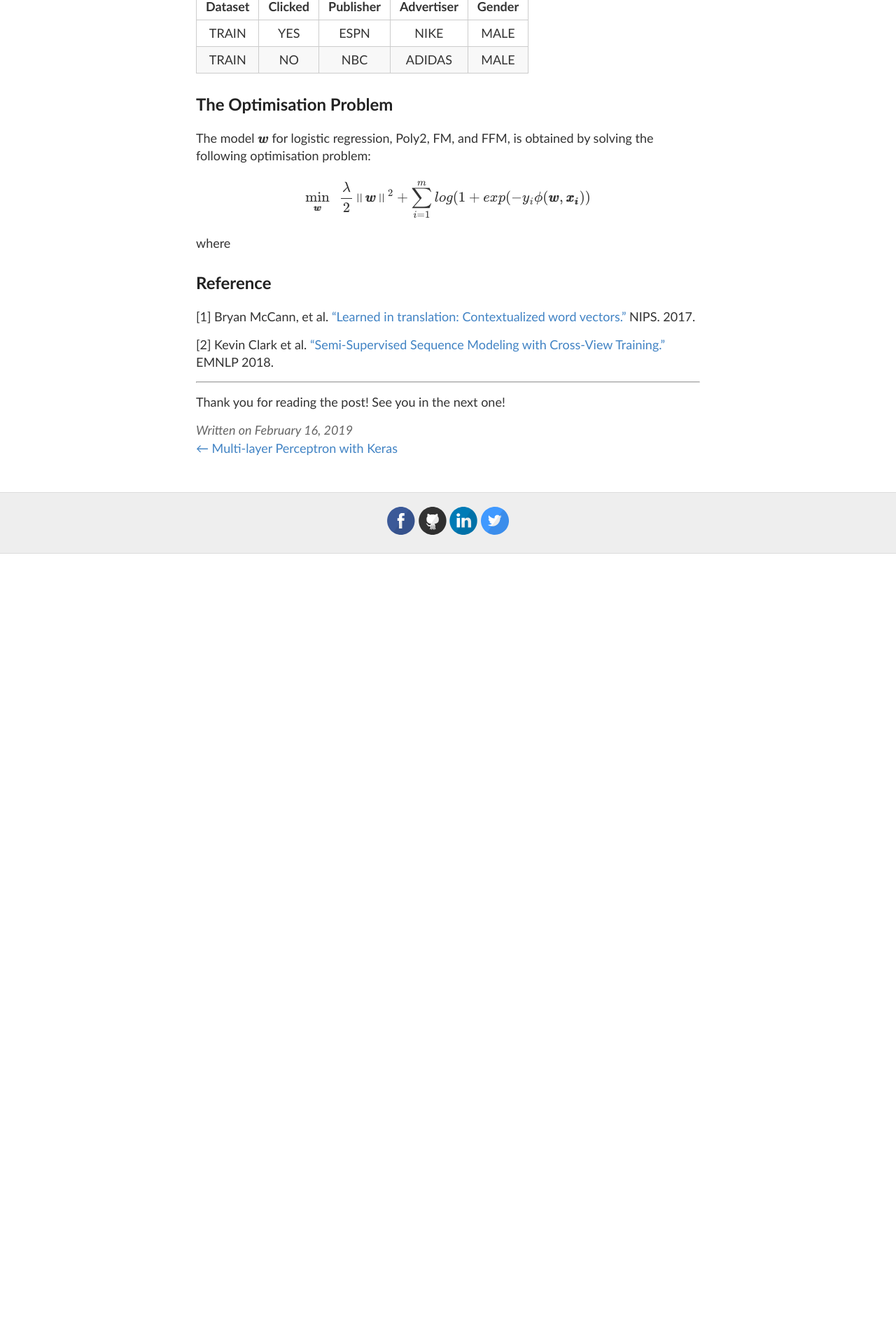
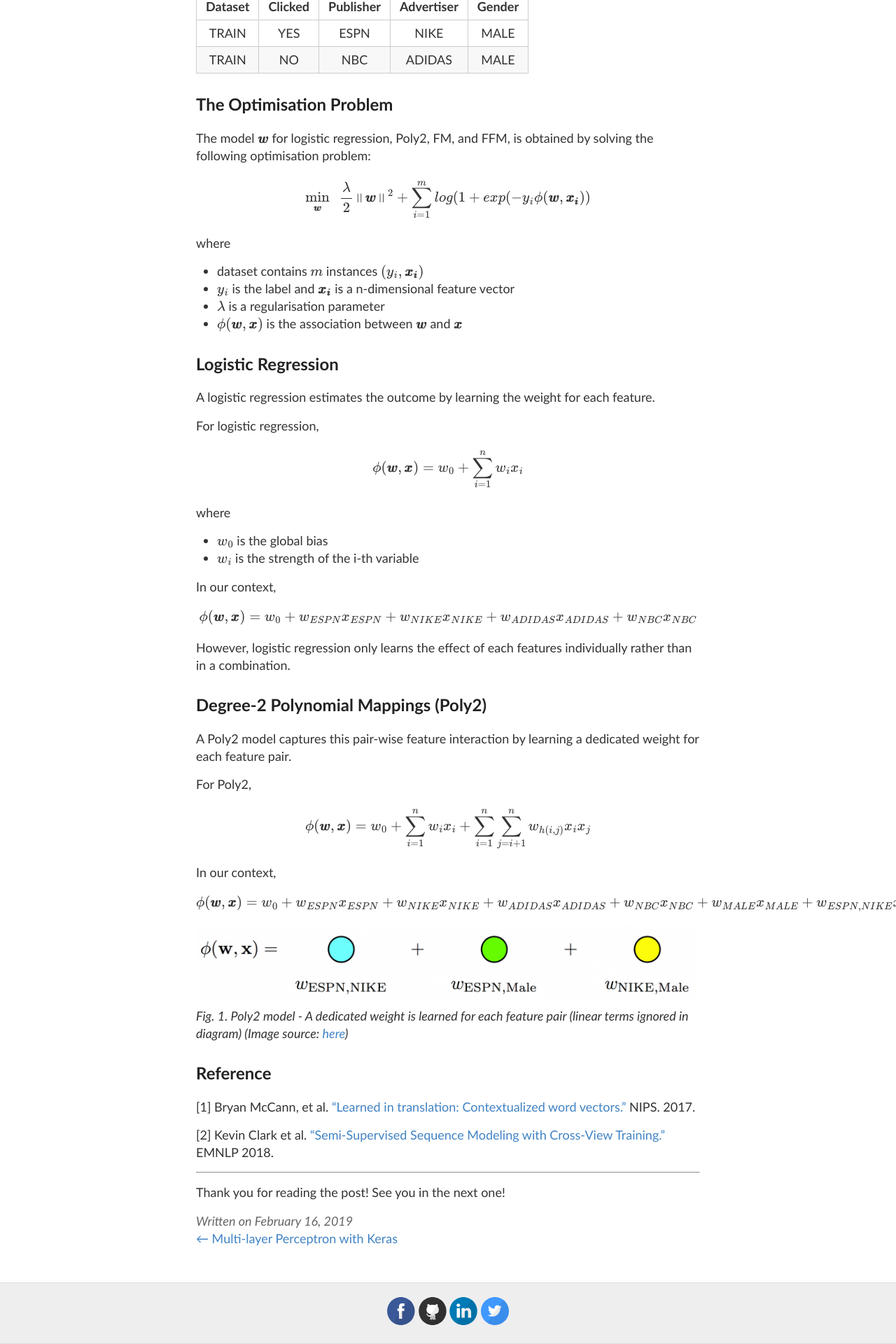
Before and after one commit to wngaw/wngaw.github.io, a Jekyll site: the page built from _posts/2019-02-16-field-aware-factorization-machines-with-xlearn.md, in a window 1280 px wide. Shown: the part 1014-2934 px from the top of the page at 70% size. Built offline with Jekyll 4.4.1, drawn with Linux system fonts in a browser that asks for light colours; formulas are drawn with MathJax 3; before the commit the page ends 1805 px from its top, so only the background shows below that.

Commit message:
Added a few equations

```diff
--- a/_posts/2019-02-16-field-aware-factorization-machines-with-xlearn.md
+++ b/_posts/2019-02-16-field-aware-factorization-machines-with-xlearn.md
@@ -9,8 +9,6 @@
 Recently, I discovered xLearn which is a high performance, scalable ML package that implements factorization machines (FM) and field-aware factorization machines (FFM). The first version of xLearn was released about 1 year ago as of writing.
 
 ![xlearn]({{ '/images/xlearn_logo.png' | relative_url }})
-
-<!-- more -->
 
 FM was initially introduced and popularised by *Steffen Rendle* after winning 4th positions in both tracks in KDD cup 2012.
 
@@ -24,18 +22,10 @@
 
 Assume we have the following dataset where we want to predict Clicked outcome using Publisher, Advertiser, and Gender:
 
-<!-- <style>
-.tablelines table, .tablelines td, .tablelines th {
-        padding: 5px;
-        }
-</style> -->
-
 | **Dataset** | **Clicked**  | **Publisher** | **Advertiser** | **Gender** |
 | :---: | :---: | :---: | :---: | :---: |
 | TRAIN | YES | ESPN | NIKE | MALE |
 | TRAIN | NO | NBC | ADIDAS | MALE |
-
-<!-- {: .tablelines} -->
 
 ## The Optimisation Problem
 
@@ -44,6 +34,48 @@
 $$\underset{\pmb{w}}{\min} \ \ \frac{\lambda}{2} \left\|\pmb{w} \right\|^{2} + \sum\limits_{i=1}^m log(1 + exp(-y_{i}\phi(\pmb{w}, \pmb{x_i}))$$
 
 where
+
+- dataset contains  $$m$$ instances $$(y_{i}, \pmb{x_i})$$
+- $$y_i$$ is the label and $$\pmb{x_i}$$ is a n-dimensional feature vector
+- $$\lambda$$ is a regularisation parameter
+- $$\phi(\pmb{w}, \pmb{x})$$ is the association between $$\pmb{w}$$ and $$\pmb{x}$$
+
+## Logistic Regression
+
+A logistic regression estimates the outcome by learning the weight for each feature.
+
+For logistic regression,
+
+$$\phi(\pmb{w}, \pmb{x}) = w_0 + \sum\limits_{i=1}^n w_i x_i $$
+
+where
+
+- $$w_0$$ is the global bias
+- $$w_i$$ is the strength of the i-th variable
+
+In our context,
+
+$$\phi(\pmb{w}, \pmb{x}) = \\  w_0 + \\ w_{ESPN}x_{ESPN} + \\  w_{NIKE}x_{NIKE} + \\  w_{ADIDAS}x_{ADIDAS} + \\ w_{NBC}x_{NBC}
+$$
+
+However, logistic regression only learns the effect of each features individually rather than in a combination.
+
+## Degree-2 Polynomial Mappings (Poly2)
+
+A Poly2 model captures this pair-wise feature interaction by learning a dedicated weight for each feature pair.
+
+For Poly2,
+
+$$\phi(\pmb{w}, \pmb{x}) = w_0 + \sum\limits_{i=1}^n w_i x_i + \sum\limits_{i=1}^n \sum\limits_{j=i + 1}^n w_{h(i, j)} x_i x_j$$
+
+In our context,
+
+$$\phi(\pmb{w}, \pmb{x}) = \\  w_0 + \\ w_{ESPN}x_{ESPN} + \\  w_{NIKE}x_{NIKE} + \\  w_{ADIDAS}x_{ADIDAS} + \\ w_{NBC}x_{NBC} + \\ w_{MALE}x_{MALE} +  \\ w_{ESPN, NIKE}x_{ESPN}x_{NIKE} + \\  w_{ESPN, MALE}x_{ESPN}x_{MALE} + ... $$
+
+![poly2]({{ '/images/poly2.png' | relative_url }})
+*Fig. 1. Poly2 model - A dedicated weight is learned for each feature pair (linear terms ignored in diagram) (Image source: [here](http://ailab.criteo.com/ctr-prediction-linear-model-field-aware-factorization-machines/))*
+<br />
+
 
 
 ## Reference
```
Also changed, not shown: images/poly2.png (added).
